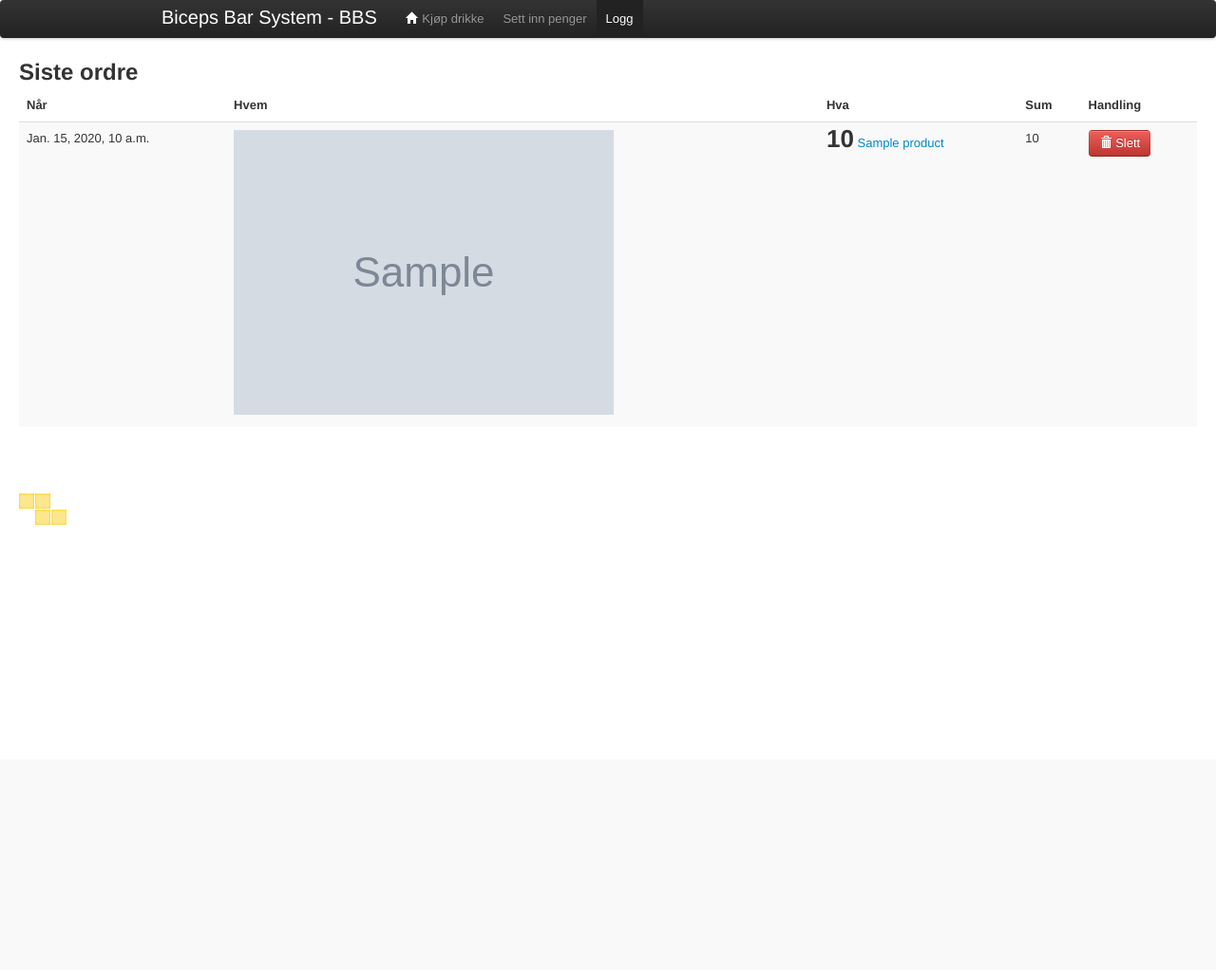
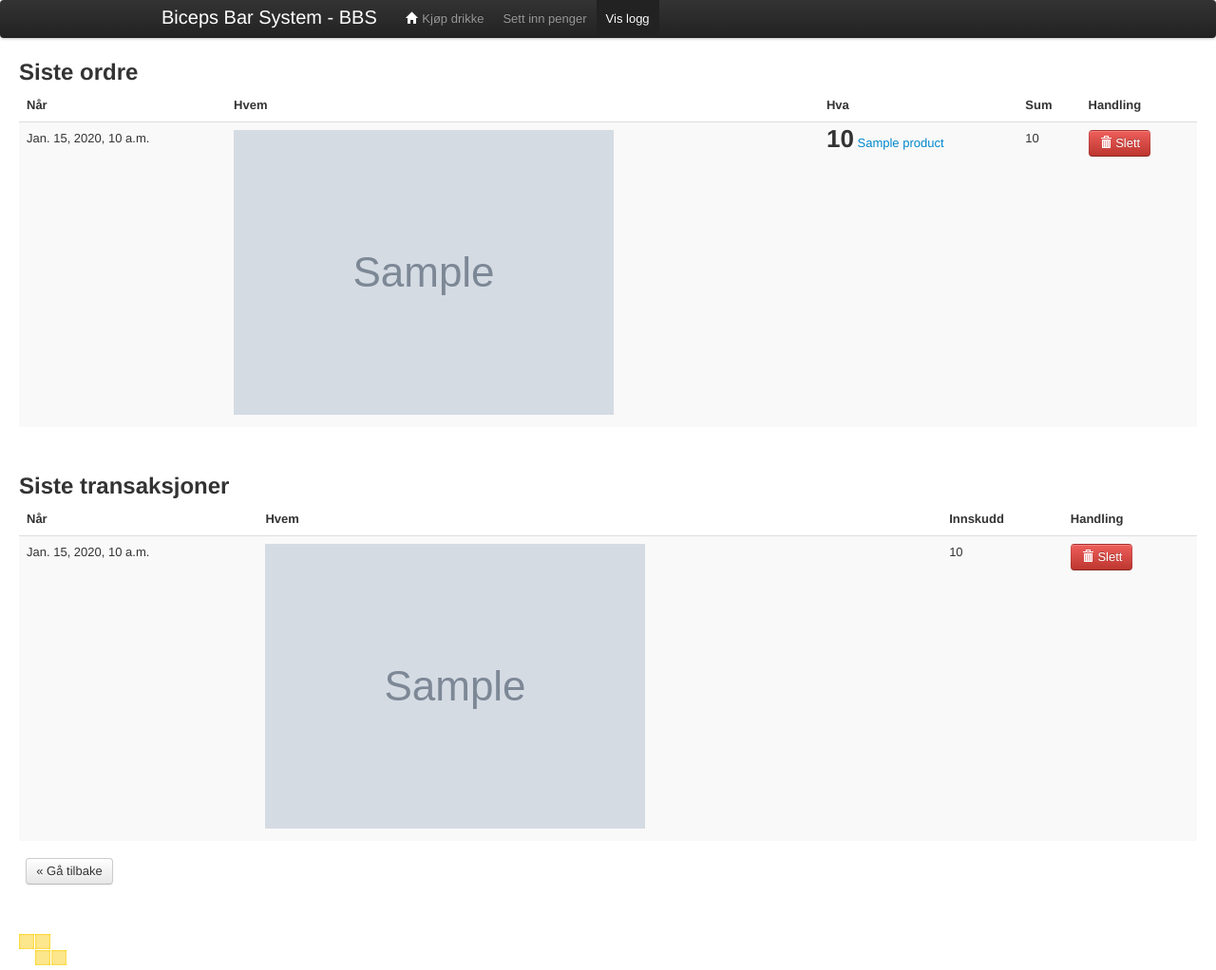
Before and after one commit to edb-gjengen/bbs, a Django app: template templates/log.html in a window 1280 px wide. Shown: the whole page at 95% size. Before the commit the page ends 553 px from the top, so only its background shows below. Run offline with Django 3.2, Linux system fonts and the light colour scheme; the template is opened without the code that fills it: most values are stand-ins (such as "Sample title", 1, 10 or a date in 2020); grey boxes marked "Sample" are stand-in pictures; some libraries are stand-ins or nearby versions.

Commit message:
Adds transactions and some tooltips++

```diff
--- a/static/gaute/sass/screen.scss
+++ b/static/gaute/sass/screen.scss
@@ -72,12 +72,24 @@ body {
                 }
             }
         }
+        h2 {
+            display: inline-block;
+        }
+        input[name=customer_name] {
+            display: block;
+        }
         button {
             margin-top:10px;
         }
     }
     #log {
+        h2 {
+            display:inline-block;
+        }
         table {
+            tr{
+                text-align: middle;
+            }
             .amount {
                 font-size: 2em;
                 font-weight: bold;
--- a/static/gaute/stylesheets/screen.css
+++ b/static/gaute/stylesheets/screen.css
@@ -4324,8 +4324,20 @@ body #register #total div {
 body #register #total div h2 {
   color: #ffffff;
 }
+body #register h2 {
+  display: inline-block;
+}
+body #register input[name=customer_name] {
+  display: block;
+}
 body #register button {
   margin-top: 10px;
+}
+body #log h2 {
+  display: inline-block;
+}
+body #log table tr {
+  text-align: middle;
 }
 body #log table .amount {
   font-size: 2em;
--- a/static/js/log.js
+++ b/static/js/log.js
@@ -1,2 +1,5 @@
-$("img.customer").tooltip();
-$("a.product").tooltip();
+$(document).ready(function() {
+    $("img.customer").tooltip();
+    $("a.product").tooltip();
+    $("h2").tooltip({placement: 'right'});
+});
--- a/static/js/register.js
+++ b/static/js/register.js
@@ -87,4 +87,5 @@ $(document).ready(function() {
         $("a[data-dismiss=alert]").parent().parent().parent().slideUp();
     }, 5000);
 
+    $("h2").tooltip({placement: 'right'});
 });
--- a/templates/log.html
+++ b/templates/log.html
@@ -17,7 +17,7 @@
     {% endif %}
     <section id="orders" class="row-fluid">
         <div class="span12">
-            <h2>Siste ordre</h2>
+            <h2 title="Ordre fra de siste 2 dagene eller de 5 siste ordrene.">Siste ordre</h2>
             <table class="table table-striped">
                 <thead>
                 <tr>
@@ -34,15 +34,39 @@
                     <td>{{ order.created }}</td>
                     <td>{% if order.customer.get_profile.image %}<img src="{{ order.customer.get_profile.image }}" class="customer" title="{{ order.customer.first_name }} {{ order.customer.last_name|slice:":1"}}" />{% else %}{{ order.customer.first_name }} {{ order.customer.last_name|slice:":1"}}{% endif %}</td>
                     <td>{% for line in order.orderline_set.all %}
-                        <span class="amount">{{ line.amount}}</span>
-                        <a href="#" class="product" title="{{ line.unit_price}} per">{{ line.product }}</a>{% if not forloop.last %},{% endif %}
-                        {% endfor %}</td>
+                        <span class="amount">{{ line.amount}}</span> <a href="#" class="product" title="{{ line.unit_price}} per">{{ line.product }}</a>{% if not forloop.last %}, {% endif %}{% endfor %}</td>
                     <td>{{ order.order_sum }}</td>
-                    <td>{% include "modal-confirm-delete.html" with order=order %}<a class="btn btn-danger" data-toggle="modal" href="#modal-{{order.id}}"><i class="icon-trash icon-white"></i> Slett</a></td>
+                    <td>{% include "modal-delete-order.html" with order=order %}<a class="btn btn-danger" data-toggle="modal" href="#modal-order-{{order.id}}"><i class="icon-trash icon-white"></i> Slett</a></td>
                 </tr>
                 {% endfor %}
                 </tbody>
             </table>
+        </div>
+    </section>
+    <section id="transactions" class="row-fluid">
+        <div class="span12">
+            <h2 title="Transaksjoner fra de siste 2 dagene eller de 5 siste transaksjonene.">Siste transaksjoner</h2>
+            <table class="table table-striped">
+                <thead>
+                <tr>
+                    <th>Når</th>
+                    <th>Hvem</th>
+                    <th>Innskudd</th>
+                    <th>Handling</th>
+                </tr>
+                </thead>
+                <tbody>
+                {% for t in transactions %}
+                <tr>
+                    <td>{{ t.created }}</td>
+                    <td>{% if t.user.get_profile.image %}<img src="{{ t.user.get_profile.image }}" class="customer" title="{{ t.user.first_name }} {{ t.user.last_name|slice:":1"}}" />{% else %}{{ t.user.first_name }} {{ t.user.last_name|slice:":1"}}{% endif %}</td>
+                    <td>{{ t.amount }}</td>
+                    <td>{% include "modal-delete-transaction.html" with t=t %}<a class="btn btn-danger" data-toggle="modal" href="#modal-trans-{{t.id}}"><i class="icon-trash icon-white"></i> Slett</a></td>
+                </tr>
+                {% endfor %}
+                </tbody>
+            </table>
+            <a href="{% url register %}" class="btn">« Gå tilbake</a>
         </div>
     </section>
 </section>
--- a/templates/modal-confirm-delete.html
+++ b/templates/modal-delete-order.html
@@ -1,18 +1,19 @@
-<div id="modal-{{order.id}}" class="modal"  style="display: none;">
+<div id="modal-order-{{order.id}}" class="modal"  style="display: none;">
     <div class="modal-header">
         <a href="#" class="close" data-dismiss="modal">×</a>
         <h3>Er du sikker?</h3>
     </div>
     <div class="modal-body">
         <p>
-        Orderen til {% if order.customer.get_profile.image %}<img src="{{ order.customer.get_profile.image }}" class="customer" title="{{ order.customer.first_name }} {{ order.customer.last_name|slice:":1"}}" />{% else %}<strong>{{ order.customer.first_name }} {{ order.customer.last_name|slice:":1"}}</strong>{% endif %} fra {{ order.created }} vil bli <em>slettet</em>.</p>
+        Orderen til <strong>{{ order.customer.first_name }} {{ order.customer.last_name|slice:":1"}}</strong> fra {{ order.created }} vil bli <em>slettet</em>.</p>
         <p>
         Orderen inneholdt:
         <ul>
             {% for line in order.orderline_set.all %}
-                <li><span class="bold">{{ line.amount}}</span>
-                <a href="#" class="product" title="{{ line.unit_price}} per">{{ line.product }}</a>
-                {% if not forloop.last %},{% endif %}</li>
+                <li>
+                    <span class="bold">{{ line.amount}}</span>
+                    <a href="#" class="product" title="{{ line.unit_price}} per">{{ line.product }}</a>
+                </li>
                 {% endfor %}
         </ul>
         Totalt: {{ order.order_sum }},-
@@ -23,7 +24,7 @@
         <p>Vil du fortsette?</p>
     </div>
     <div class="modal-footer">
-        <a href="#" class="btn">Nei</a>
+        <a href="#" class="btn" data-dismiss="modal">Nei</a>
         <a href="#" class="btn btn-danger"><i class="icon-trash icon-white"></i> Ja</a>
     </div>
 </div>
--- /dev/null
+++ b/templates/modal-delete-transaction.html
@@ -0,0 +1,18 @@
+<div id="modal-trans-{{t.id}}" class="modal"  style="display: none;">
+    <div class="modal-header">
+        <a href="#" class="close" data-dismiss="modal">×</a>
+        <h3>Er du sikker?</h3>
+    </div>
+    <div class="modal-body">
+        <p>
+        Inskuddet til <strong>{{ t.user.first_name }} {{ t.user.last_name|slice:":1"}}</strong> på <strong>{{ t.amount }}</strong> fra {{ t.created }} vil bli <em>slettet</em>.</p>
+        <p>
+        <strong>{{ t.user.first_name }} {{ t.user.last_name|slice:":1"}}</strong> sin saldo vil debiteres med {{ t.amount }} kr.
+        </p>
+        <p>Vil du fortsette?</p>
+    </div>
+    <div class="modal-footer">
+        <a href="#" class="btn" data-dismiss="modal">Nei</a>
+        <a href="#" class="btn btn-danger"><i class="icon-trash icon-white"></i> Ja</a>
+    </div>
+</div>
--- a/templates/nav.html
+++ b/templates/nav.html
@@ -13,7 +13,7 @@
                             {% if active %}
                                 <li class="{% if active = "register" %}active{% endif %}"><a href="/register"><i class="icon-home icon-white"></i> Kjøp drikke</a></li>
                                 <li class="{% if active = "deposit" %}active{% endif %}"><a href="/deposit">Sett inn penger</a></li>
-                                <li class="{% if active = "log" %}active{% endif %}"><a href="/log"> Logg</a></li>
+                                <li class="{% if active = "log" %}active{% endif %}"><a href="/log"> Vis logg</a></li>
                                 {% if request.user.is_superuser %}
                                 <li><a href="/admin">Administrasjon</a></li>
                                 {% endif %}
--- a/templates/register.html
+++ b/templates/register.html
@@ -26,7 +26,7 @@
             <section id="customer" class="row-fluid">
                 {% if users %}
                 <div class="span12">
-                    <h2>Hvem kjøper?</h2>
+                    <h2 title="Sortert etter hvem som kjøpte noe sist.">Hvem kjøper?</h2>
                     <!-- Typeahead customer field -->
                     <input name="customer_name" id="id_customer_typeahead" value="" data-provide="typeahead" data-source="{{users_js}}" />
                     <!-- Actual customer select field (hidden) -->
@@ -90,5 +90,6 @@
 {% endblock %}
 {% block tailinc %}
     <script src="{{ STATIC_URL }}js/bootstrap-typeahead.js"></script>
+    <script src="{{ STATIC_URL }}js/bootstrap-tooltip.js"></script>
     <script src="{{ STATIC_URL }}js/register.js"></script>
 {% endblock %}
```
Also changed, not shown: main/views.py (+21 -5 lines).
